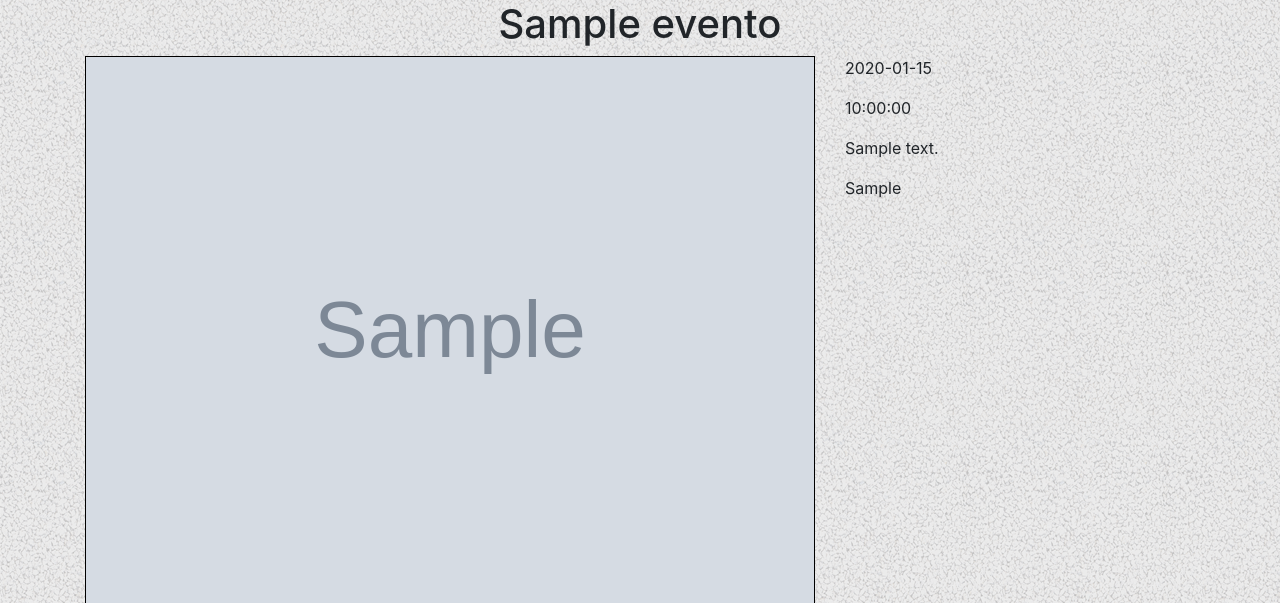
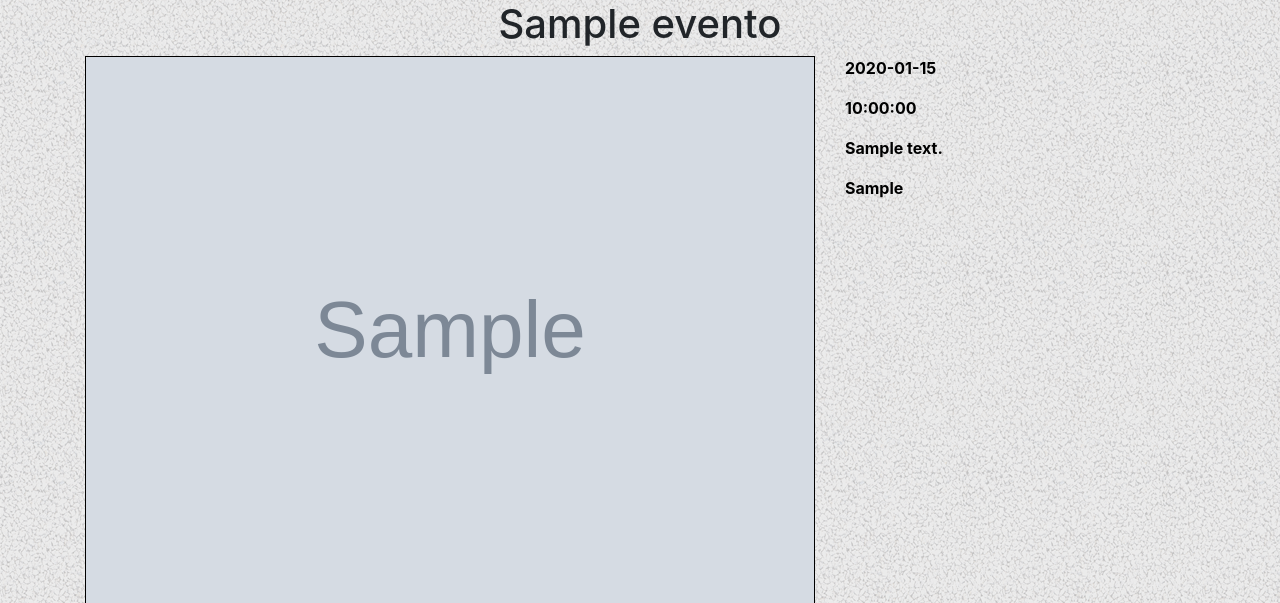
Before and after one commit to SRiera98/sistema-de-eventos, a Flask app: page /index/evento/1 in a window 1280 px wide. Shown: the part 73-676 px from the top of the page. Run offline with Flask 2, Linux system fonts and the light colour scheme; tables that the repository leaves empty hold one stand-in row (values such as "Sample post"); grey boxes marked "Sample" are stand-in pictures; parts of the project's set-up code (start-up, migrations or seed data) failed here and were passed over; some libraries are stand-ins or nearby versions.

Commit message:
Realizando cambios de logica en actualizar evento, y estetica en datos evento particular

```diff
--- a/rutas.py
+++ b/rutas.py
@@ -144,12 +144,17 @@ def actualizar_evento(id):
         evento.descripcion=nuevoevento.descripcion.data
         evento.tipo=nuevoevento.opciones.data
         evento.imagen=nuevoevento.imagen.data
-        evento.aprobado=False
-
+        if current_user.admin:                 #Vericamos si el que lo actualiza es el admin,
+            evento.aprobado = evento.aprobado  # ya que no tendria sentido que el admin vuelva a aprobar el evento del admin
+        else:                                  #Si es admin se mantendra el valor de BD , si no se desaprobara el evento al actualizar.
+            evento.aprobado=False
         actualizacion=actualizarEvento(evento)
         if actualizacion==False:
             return mostrarTemplateError()
-        return redirect(url_for('eventos_usuario'))
+        if not current_user.admin:
+            return redirect(url_for('eventos_usuario'))
+        else:
+            return redirect(url_for('indexadmin'))
     else:
 
         nuevoevento.titulo.data = evento.nombre
--- a/static/css/estilo.css
+++ b/static/css/estilo.css
@@ -85,6 +85,11 @@ footer{
 .colorfooter{
      color: #ff7e09 !important;
     font-weight: bolder !important;
+}
+.letras_detalles_evento{
+     color: #000000 !important;
+    font-weight: bolder !important;
+    font-size:medium;
 }
 .iconos{
     color:black;
--- a/templates/evento_general.html
+++ b/templates/evento_general.html
@@ -21,10 +21,10 @@
                 </div>
             </div>
             <div class="col-md-4">
-                <p class="card-text"><span class="oi oi-calendar" title="calendar"></span>{{ evento["fecha"] }}</p>
-                <p class="card-text"><span class="oi oi-clock" title="clock"></span>{{ evento["hora"] }}</p>
-                <p class="card-text"><span class="oi oi-map" title="map"></span>{{ evento["descripcion"] }}</p>
-                <p class="card-text"><span class="oi oi-caret-right" title="caret-right"></span>{{ evento["tipo"] }}</p>
+                <p class="card-text letras_detalles_evento"><span class="oi oi-calendar" title="calendar"></span>{{ evento["fecha"] }}</p>
+                <p class="card-text letras_detalles_evento"><span class="oi oi-clock" title="clock"></span>{{ evento["hora"] }}</p>
+                <p class="card-text letras_detalles_evento"><span class="oi oi-map" title="map"></span>{{ evento["descripcion"] }}</p>
+                <p class="card-text letras_detalles_evento"><span class="oi oi-caret-right" title="caret-right"></span>{{ evento["tipo"] }}</p>
             </div>
 
         </div>
@@ -48,12 +48,15 @@
         <div class="container">
             <div class="row">
                 <div class="col-md-12">
-                    <div>
-                        <h4 class="comentariogeneral">Comentarios</h4>
-                    </div>
-                    {% for comentario in evento.comentarios %}
-                        {{ comentarios(comentario) }}
-                    {% endfor %}
+                    <h4 class="comentariogeneral">Comentarios</h4>
+                    {% if evento.comentarios != [] %}
+                        <!--Verificamos si la lista de comentarios esta vacia para no mostrar los comentarios-->
+                        {% for comentario in evento.comentarios %}
+                            {{ comentarios(comentario) }}
+                        {% endfor %}
+                    {% else %}
+                        <h6>No hay comentarios en este evento,¡sé el primero!</h6>
+                    {% endif %}
                 </div>
             </div>
         </div>
--- a/templates/macros.html
+++ b/templates/macros.html
@@ -64,6 +64,10 @@
                        class="btn btn-dark">Ver Evento</a>
                     <a href="{{ url_for('aprobar_evento',id=evento["eventoId"]) }}" type="button"
                        class="btn btn-success">Aprobar Evento</a>
+                    <a href="{{ url_for('eliminarEventoAdmin',id=evento["eventoId"]) }}" type="button"
+                       class="btn btn-danger">Eliminar Evento</a>
+                    <a href="{{ url_for('actualizar_evento',id=evento["eventoId"]) }}" type="button"
+                       class="btn btn-warning">Editar Evento<i class="fa fa-edit iconos"></i></a>
                 </div>
             </div>
         </div>
```
Also changed, not shown: templates/evento_detallado_admin.html (+13 -10 lines).
